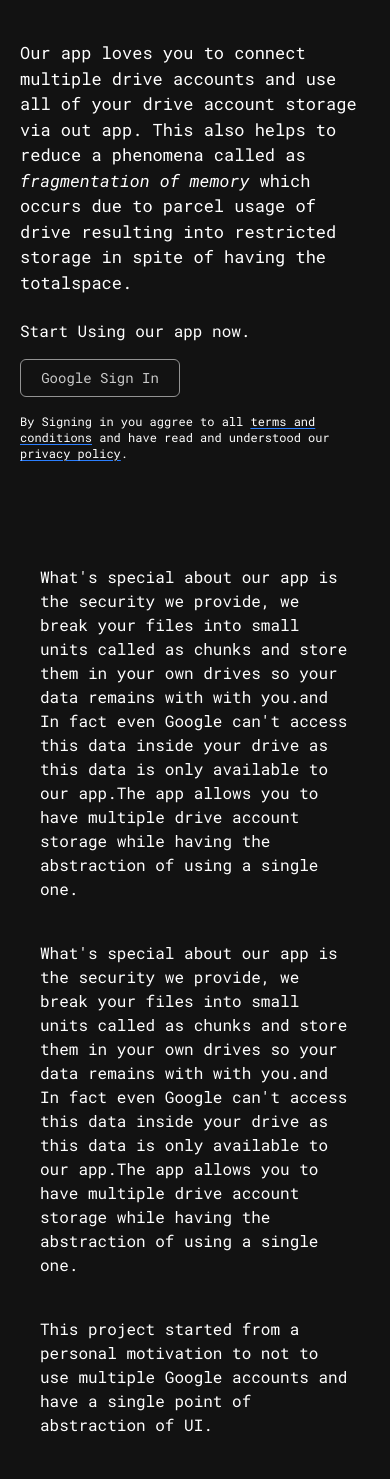
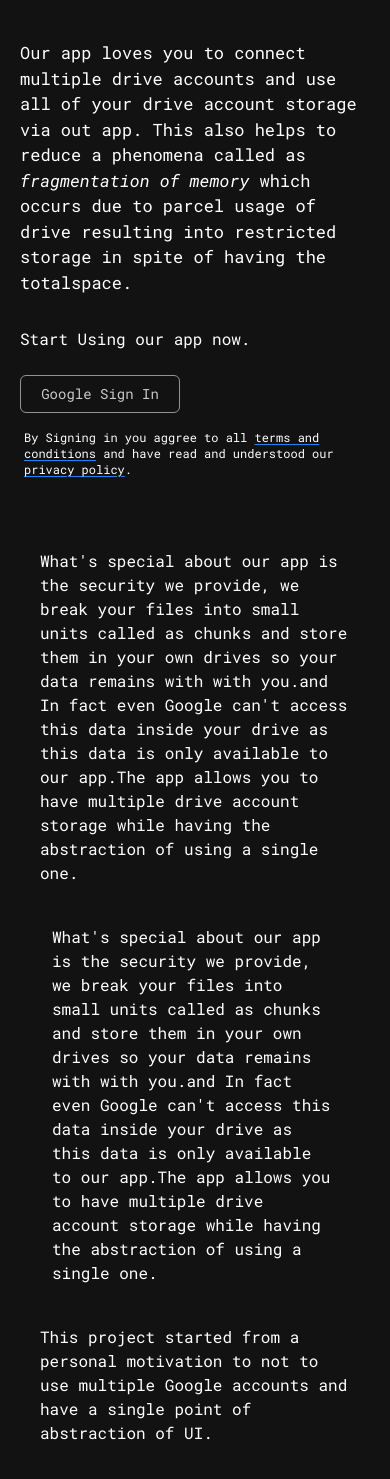
Before and after one commit to SohamJoshi25/driveconnect, a React (Vite) app: page /landing in a window 390 px wide. Shown: the part 618-2097 px from the top of the page. Built offline with nearby package versions, Linux system fonts and the light colour scheme; no server answers; a web font is replaced by a local one.

Commit message:
fix:paddinf in tnc and pp

```diff
--- a/src/pages/landing/Landing.tsx
+++ b/src/pages/landing/Landing.tsx
@@ -25,18 +25,18 @@ const Landing = () => {
             <div className="flex justify-between flex-col-reverse items-center md:flex-row gap-10 md:gap-20 lg:gap-30 mt-10 md:my-10 mx-20 md:mx-30 lg:mx-80">
                 <div className="text-white text-[17px] text-start w-[350px] roboto-mono">
                     <span>Our app loves you to connect multiple drive accounts and use all of your drive account storage via out app. This also helps to reduce a phenomena called as <span className="italic">fragmentation of memory </span> which occurs due to parcel usage of drive resulting into restricted storage in spite of having the totalspace.</span>
-                    <div className="pt-6 pb-4 text-[16px]">Start Using our app now.</div>
+                    <div className="pt-8 pb-6 text-[16px]">Start Using our app now.</div>
                     <button className="rounded-[6px] text-sm w-[160px] border border-[#939393] py-2 px-2 flex items-center justify-around  hover:shadow-sm hover:border-white text-[#CACACA] hover:text-white shadow-[#7e7e7e] cursor-pointer" onClick={() => { window.location.href = userLoginURL }}>Google Sign In</button>
-                    <span className="text-xs mt-4 line-clamp-3">By Signing in you aggree to all <span className="cursor-pointer underline underline-offset-2 decoration-blue-500" onClick={handletnc}>terms and conditions</span> and have read and understood our <span className="cursor-pointer underline underline-offset-2 decoration-blue-500" onClick={handlepp}>privacy policy</span>.</span>
+                    <span className="text-xs mt-4 pl-1 line-clamp-3">By Signing in you aggree to all <span className="cursor-pointer underline underline-offset-2 decoration-blue-500" onClick={handletnc}>terms and conditions</span> and have read and understood our <span className="cursor-pointer underline underline-offset-2 decoration-blue-500" onClick={handlepp}>privacy policy</span>.</span>
                 </div>
                 <GraphicSVG></GraphicSVG>
             </div>
 
-            <h2 className="text-[16px] mt-16 mx-10 md:mx-30 lg:mx-80">
+            <h2 className="text-[16px] mt-8 mx-10 md:mx-30 lg:mx-80">
                 What's special about our app is the security we provide, we break your files into small units called as chunks and store them in your own drives so your data remains with with you.and In fact even Google can't access this data inside your drive as this data is only available to our app.The app allows you to have multiple drive account storage while having the abstraction of using a single one.
             </h2>
 
-            <h2 className="text-[16px] mx-10 md:mx-30 lg:mx-80">
+            <h2 className="text-[16px] mx-13 md:mx-30 lg:mx-80">
                 What's special about our app is the security we provide, we break your files into small units called as chunks and store them in your own drives so your data remains with with you.and In fact even Google can't access this data inside your drive as this data is only available to our app.The app allows you to have multiple drive account storage while having the abstraction of using a single one.
             </h2>
 
--- a/src/pages/privacypolicy/PrivacyPolicy.tsx
+++ b/src/pages/privacypolicy/PrivacyPolicy.tsx
@@ -6,7 +6,7 @@ const PrivacyPolicy = () => {
     return (
         <div className='py-5 px-5 md:px-20 roboto-mon'>
 
-            <div className="flex flex-row justify-center items-center px-10 pt-4">
+            <div className="flex flex-row justify-center items-center md:px-10 pt-4">
                 <span className="text-3xl text-white">Privacy Policy</span>
                 <span className="ml-auto cursor-pointer text-[#CACACA] hover:text-white" onClick={() => navigate("/")}>Go Home</span>
             </div>
--- a/src/pages/termsandconditions/TermsAndConditions.tsx
+++ b/src/pages/termsandconditions/TermsAndConditions.tsx
@@ -7,7 +7,7 @@ const TermsAndConditions = () => {
     return (
         <div className='py-5 px-5 md:px-20 roboto-mon'>
 
-            <div className="flex flex-row justify-center items-center px-10 pt-4">
+            <div className="flex flex-row justify-center items-center md:px-10 pt-4">
                 <span className="text-3xl text-white">Terms & Conditions</span>
                 <span className="ml-auto cursor-pointer text-[#CACACA] hover:text-white" onClick={() => navigate("/")}>Go Home</span>
             </div>
```
